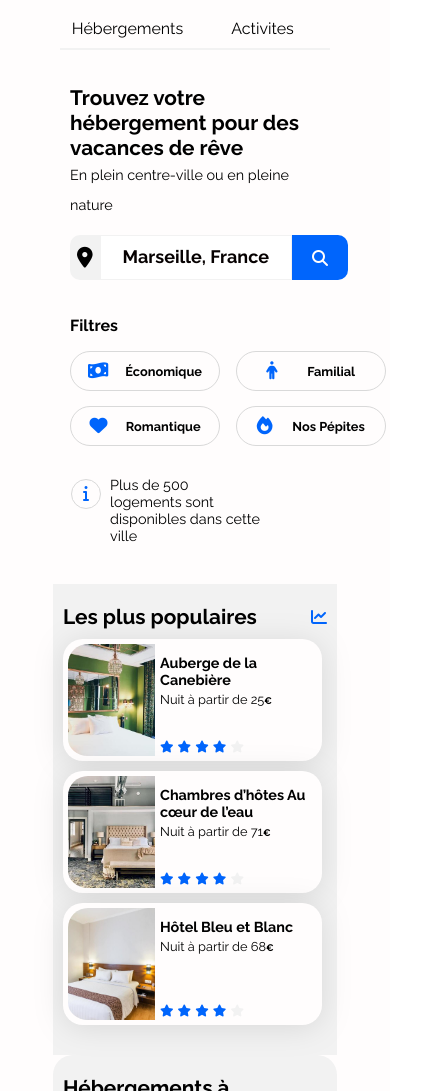
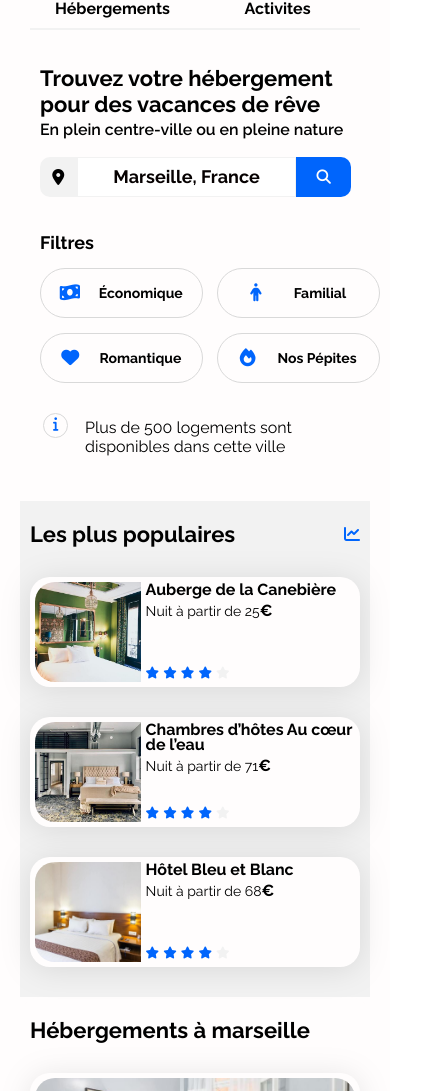
Before and after one commit to Akzaatz/Booki, a plain HTML site: page projet3-booki/index.html in a window 390 px wide. Shown: the part 88-1179 px from the top of the page, 443 px wide, since content can reach past the window. Drawn offline with Linux system fonts and the light colour scheme.

Commit message:
11ème sauvegarde projet booki

```diff
--- a/projet3-booki/css/style.css
+++ b/projet3-booki/css/style.css
@@ -38,7 +38,7 @@ body {
 .main-container {
   max-width: 1440px;
   width: 100%;
-  padding: 0 50px;
+  padding: 0 20px;
   background: var(--white-bg-color);
 }
 .section-title {
@@ -56,6 +56,8 @@ body {
 .card-title {
   font-size: 1rem;
   font-weight: bolder;
+  margin-top: 10px;
+  margin-bottom: 4px;
 }
 
 .euro {
@@ -160,7 +162,6 @@ input {
   width: 60%;
   text-align: center;
   font-weight: bold;
-  font-size: 1rem;
   border: 1px solid var(--main-bg-color);
 }
 .search i {
@@ -193,8 +194,6 @@ input {
 /****** Fin Search Container ***********/
 /****** Filtres Container ***********/
 .filtres-container {
-  max-width: 1440px;
-  margin: 0 auto;
   display: flex;
   flex-direction: column;
 }
@@ -296,14 +295,14 @@ a {
 }
 .hebergements-cards {
   padding-top: 30px;
-  display: flex;
-  flex-wrap: wrap;
-  justify-content: space-around;
+  display: grid;
+  grid-template-columns: 1fr 1fr 1fr;
+  grid-template-rows: 1fr 1fr;
   gap: 30px;
 }
 
 .hebergements-cards .card img {
-  width: 200px;
+  width: 100%;
 }
 
 .hebergements-link p {
@@ -347,16 +346,9 @@ a {
   flex-direction: column;
 }
 
-.card-title {
-  margin-top: 10px;
-  margin-bottom: 4px;
-}
-
 #main-activites {
   max-width: 1440px;
   margin: 70px 30px 0;
-  display: flex;
-  flex-direction: column;
 }
 
 .activites-container {
@@ -364,14 +356,17 @@ a {
 }
 
 .activites-cards {
-  display: flex;
-  gap: 30px;
+  display: grid;
+  grid-template-columns: 1fr 1fr 1fr 1fr;
+  grid-template-rows: 1fr;
+  gap: 20px;
+}
+
+.activites-cards .card-title {
+  padding-left: 20px;
 }
 .activites-container .card {
-  display: flex;
-  flex-direction: column;
   padding: 0px;
-  width: 297px;
 }
 
 .activites-container img {
@@ -412,7 +407,7 @@ h5 {
 /* Medium devices (tablets, less/equal than 1024px)
   @media (max-width: 1024px) {*/
 
-@media screen and (max-width: 1400px) {
+@media screen and (max-width: 1129px) {
   .main-container {
     max-width: 1024px;
   }
@@ -420,13 +415,10 @@ h5 {
     display: inline-block;
     width: 100%;
   }
-  .hebergements-cards-up,
-  .hebergements-cards-down {
-    justify-content: space-around;
-  }
+
   .hebergements,
   .populaires {
-    width: 98%;
+    width: 100%;
   }
   .populaires {
     margin-top: 70px;
@@ -434,14 +426,19 @@ h5 {
 
   .populaires-cards {
     width: 100%;
-    display: flex;
-    justify-content: space-around;
+    display: grid;
+    grid-template-columns: 1fr 1fr 1fr;
+    grid-template-rows: 1fr;
+    gap: 20px;
   }
   .populaires-cards .card,
   .hebergements-cards .card {
     width: 100%;
   }
-
+  .populaires-cards img {
+    height: 146px;
+    width: 33%;
+  }
   .activites-cards img {
     width: 100%;
     height: 200px;
@@ -460,10 +457,9 @@ h5 {
   @media (max-width: 767.98px) {
     /* ... */
 
-@media screen and (max-width: 1000px) {
-  .main {
-    max-width: 375px;
-    padding: 5px 15px;
+@media screen and (max-width: 910px) {
+  .main-container {
+    max-width: 765px;
   }
   nav {
     display: block;
@@ -472,7 +468,7 @@ h5 {
     margin: 10px;
   }
   .logo {
-    padding: 30px;
+    padding: 20px;
   }
   nav ul {
     width: 100%;
@@ -488,7 +484,7 @@ h5 {
 
   nav a {
     font-size: 1rem;
-    font-weight: 500;
+    font-weight: 700;
   }
   nav li:hover::before {
     visibility: hidden;
@@ -511,21 +507,21 @@ h5 {
     padding: 10px 20px;
   }
   .intro h1 {
-    font-size: 1.3rem;
-    font-weight: bolder;
+    font-size: 1.375rem;
+    font-weight: bold;
   }
   .intro p {
-    font-size: 0.9rem;
-    font-weight: 500;
-    line-height: 30px;
+    font-size: 1rem;
+    font-weight: 600;
+    line-height: 25px;
   }
 
   .search {
     margin: 15px 0;
   }
   .search-button {
-    width: 140%;
-    height: 45px;
+    width: 130%;
+    height: 40px;
   }
 
   #btn-submit span {
@@ -534,9 +530,16 @@ h5 {
 
   #btn-submit i {
     display: flex;
+    font-size: 0.9rem;
+  }
+
+  .search input::placeholder {
+    font-size: 1.125rem;
+  }
+
+  .search i {
     font-size: 1rem;
   }
-
   .filtres {
     flex-direction: column;
   }
@@ -545,13 +548,13 @@ h5 {
     margin-bottom: 15px;
   }
   .filtres-up h2 {
-    font-size: 1rem;
+    font-size: 1.125rem;
   }
 
   .filtres-down-buttons button {
-    width: 150px;
-    height: 40px;
-    font-size: 0.8rem;
+    width: 162.5px;
+    height: 50px;
+    font-size: 0.875rem;
   }
   .filtres-down-buttons ul {
     display: grid;
@@ -572,20 +575,30 @@ h5 {
   .ellipse11 {
     top: 33px;
   }
-  .filtres-infos {
-    margin-right: 30px;
-    padding: 30px;
+
+  .ellipse11 {
+    width: 25px;
+    height: 25px;
+    top: 30px;
+    left: 3px;
+  }
+  .icon-info i {
+    font-size: 0.9rem;
+    position: absolute;
+  }
+
+  #icon-info {
+    width: 100%;
   }
   .filtres-infos p {
-    font-size: 0.9rem;
-  }
-  .icon-info i {
-    top: 39px;
-    left: 13px;
+    width: 100%;
+    font-size: 1rem;
+    padding-right: 0;
+    margin-right: 0;
   }
 
   .section-title {
-    font-size: 1.3rem;
+    font-size: 1.375rem;
     font-weight: bold;
   }
 
@@ -597,12 +610,20 @@ h5 {
     flex-direction: column-reverse;
     align-items: center;
   }
+  .hebergements {
+    background: var(--white-bg-color);
+  }
   .populaires,
   .populaires-cards,
   .hebergements-cards {
     border-radius: 0%;
   }
-  .populaires {
+  .hebergements-cards .card,
+  .activites-cards .card {
+    padding-bottom: 20px;
+  }
+  .populaires,
+  .hebergements {
     padding: 20px 10px 30px;
     margin: 0;
   }
@@ -610,79 +631,41 @@ h5 {
     visibility: hidden;
   }
 
-  .hebergements-cards-up,
-  .hebergements-cards-down,
-  .activites-cards,
   .populaires-cards,
   footer {
+    display: block;
+  }
+
+  .populaires-cards img,
+  .hebergements-cards img,
+  #main-activites img {
+    height: 100px;
+  }
+  .hebergements-cards,
+  .activites-cards {
+    display: flex;
     flex-direction: column;
   }
-
-  .populaires-cards img {
-    width: 35%;
-    height: 115px;
-    padding-bottom: 3px;
-  }
-  .populaires-cards .card {
-    width: 98%;
-    margin-top: 10px;
-    height: 122px;
+  .card-title {
+    margin-top: 0;
+    line-height: 15px;
   }
 
-  .populaires-cards .card-title {
-    font-size: 0.9rem;
-    padding: 0;
+  .hebergements-cards .card-subtitle,
+  .populaires-cards .card-subtitle {
+    font-size: 0.875rem;
   }
-  .populaires-cards p {
-    font-size: 0.8rem;
+  .activites-cards .card {
+    width: 100%;
+    height: auto;
   }
-  .euro {
-    font-size: 0.6rem;
-  }
-  .hebergements {
-    padding: 10px;
-  }
-  .hebergements h2 {
-    margin-top: 10px;
-    font-size: 1.3rem;
-    padding: 0;
-  }
-  .hebergements-cards img {
-    height: 114px;
-  }
-  .hebergements-cards .card {
-    margin-top: 10px;
-    width: 100%;
-    height: 210px;
-  }
-  .hebergements-cards .card-title {
-    font-size: 0.9rem;
+  #main-activites {
+    margin: 0;
     padding: 0;
   }
   .hebergements-link p {
-    font-size: 0.8rem;
+    font-size: 1.125rem;
   }
-  #main-activites {
-    margin: 0;
-    padding: 0 20px;
-  }
-  .activites-container {
-    margin-top: 0;
-  }
-  .activites-title h2 {
-    margin: 10px 10px 0;
-    font-size: 1.3rem;
-  }
-  .activites-cards img {
-    width: 100%;
-    height: 120px;
-  }
-  .activites-cards .card {
-    width: 100%;
-    height: 180px;
-    margin-top: 20px;
-  }
-
   footer {
     margin: 0;
     padding: 0 20px;
--- a/projet3-booki/index.html
+++ b/projet3-booki/index.html
@@ -103,7 +103,7 @@
         </div>
 
         <div>
-          <p>Plus de 500 logements sont disponibles dans cette ville</p>
+          <p id="icon-info">Plus de 500 logements sont disponibles dans cette ville</p>
         </div>
       </div>
     </section>
@@ -483,6 +483,7 @@
         </div>
       </div>
     </footer>
+    </div>
   </body>
 </div>
 </html>
```
